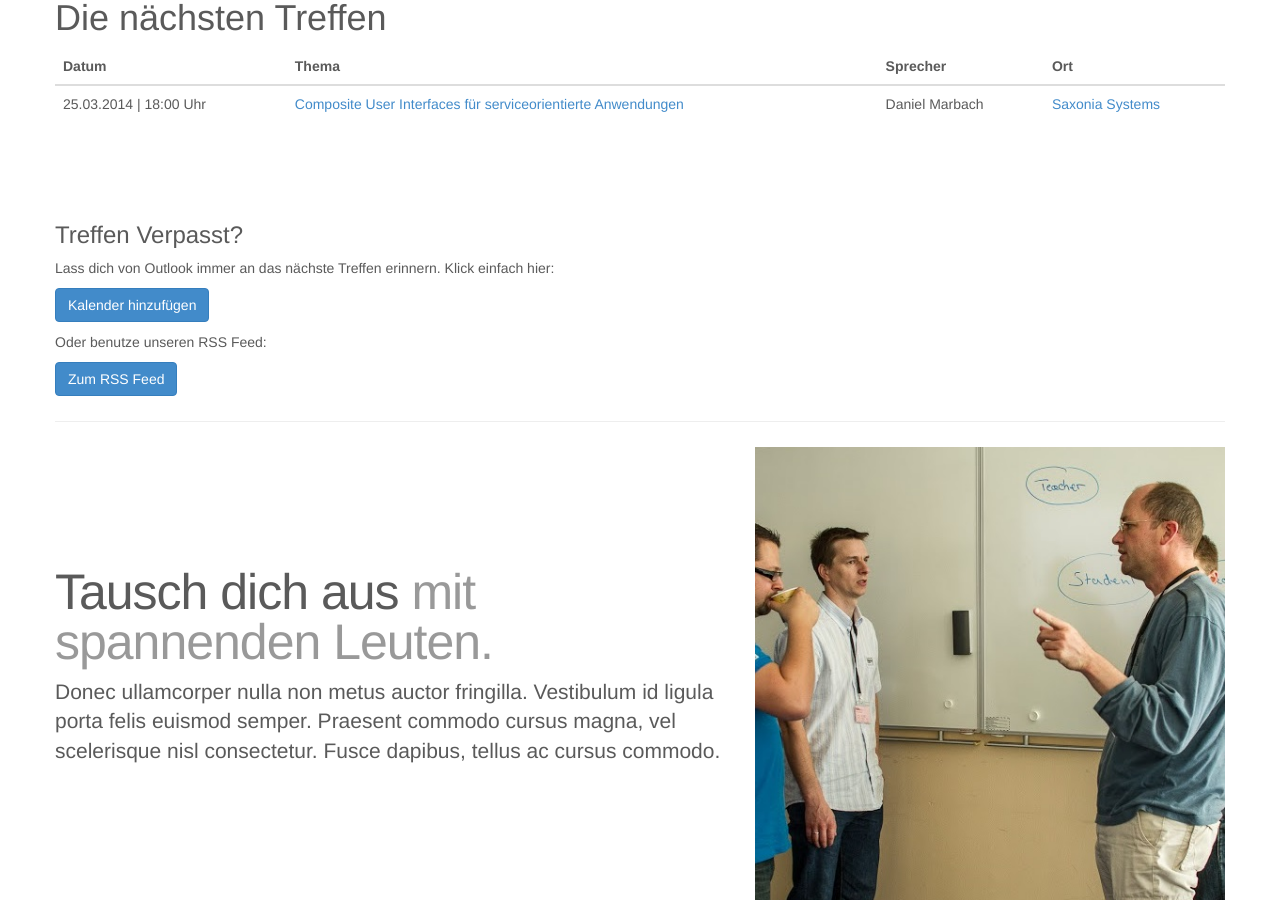
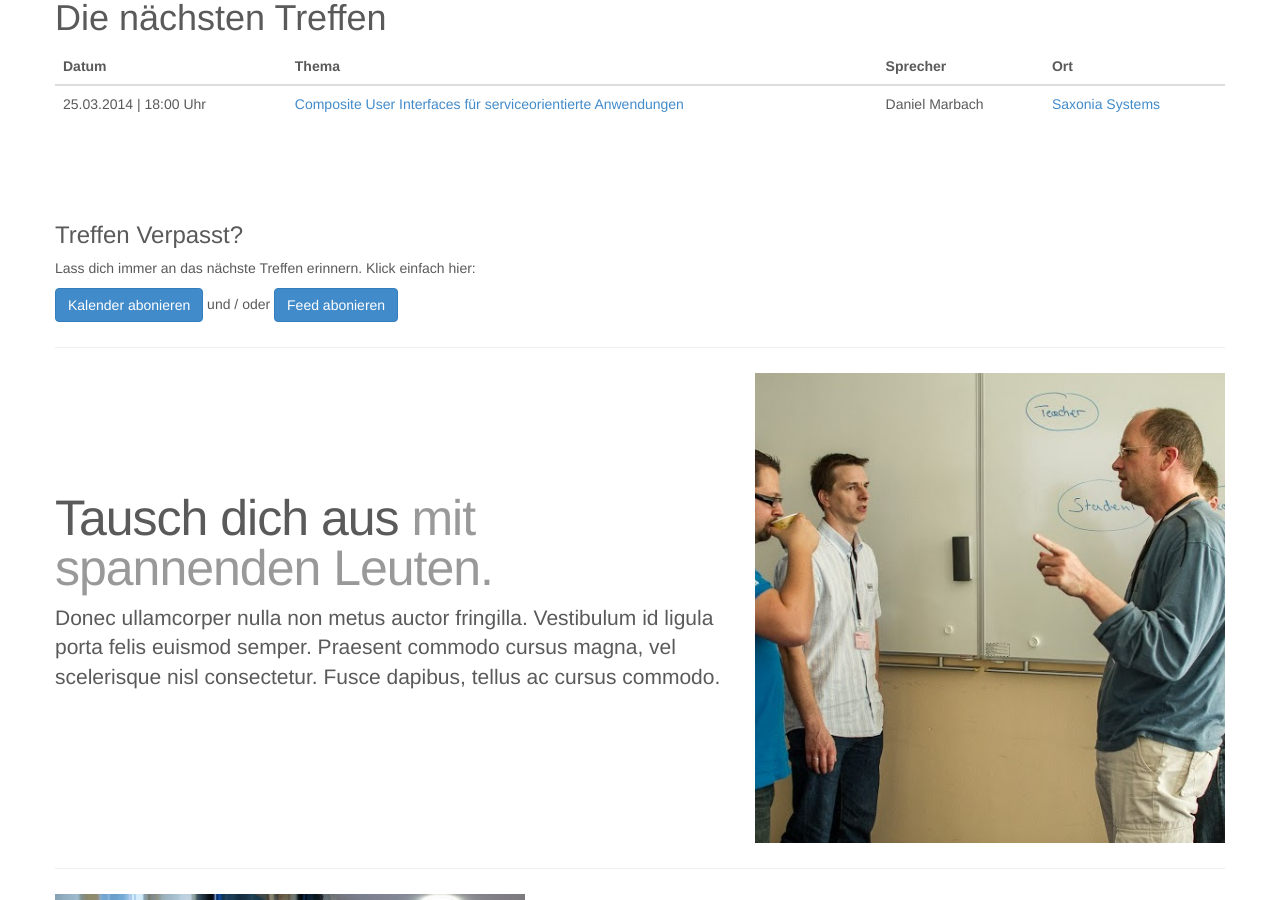
Before and after one commit to dddotnet/dddotnet.github.io, a Jekyll site: the page built from index.html, in a window 1280 px wide and 900 px high, scrolled down 492 px. Built offline with Jekyll 4.4.1, drawn with Linux system fonts in a browser that asks for light colours; Markdown is read by kramdown in place of the engine named in the settings.

Commit message:
Button fix

```diff
--- a/index.html
+++ b/index.html
@@ -144,8 +144,8 @@
             </tbody>
         </table>
         <h3>Treffen Verpasst?</h3>
-        <p>Lass dich von Outlook immer an das nächste Treffen erinnern. Klick einfach hier:<p><a class="btn btn-large btn-primary" href="webcal://dddotnet.github.io/calendar.ics">Kalender hinzufügen</a></p></p>
-        <p>Oder benutze unseren RSS Feed:<p><p><a class="btn btn-large btn-primary" href="atom.xml">Zum RSS Feed</a></p>
+        <p>Lass dich immer an das nächste Treffen erinnern. Klick einfach hier:</p><p><a class="btn btn-large btn-primary" href="webcal://dddotnet.github.io/calendar.ics">Kalender abonieren</a> und / oder
+        <a class="btn btn-large btn-primary" href="atom.xml">Feed abonieren</a></p>
 
         <!-- Three columns of text below the carousel -->
         <!--    <div class="row">
```
